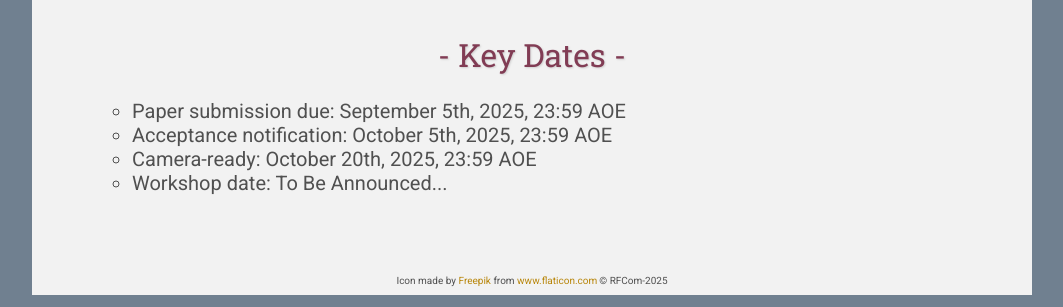
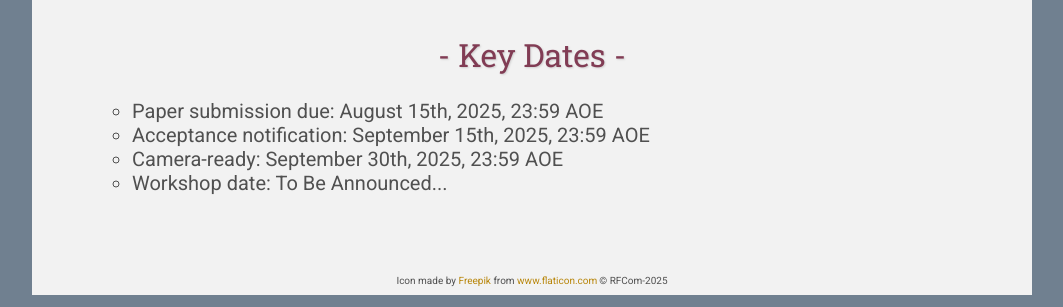
Before and after one commit to xkx-youcha/RFCom2025, a plain HTML site: page dates/index.html in a window 1280 px wide. Shown: the part 801-1108 px from the top of the page, without its empty margins (108-1171 px from the left). Drawn offline with nearby package versions, Linux system fonts and the light colour scheme; some packages are replaced by stand-ins of ours; files that its build step writes are made by us from their sources.

Commit message:
change dates

```diff
--- a/dates/index.html
+++ b/dates/index.html
@@ -63,9 +63,9 @@
       <h2>- Key Dates -</h2>
       <ul class="bigFont">
         <!--        <li>Paper Submission:  September 8, 2024 23:59 AoE </li>-->
-        <li>Paper submission due: September 5th, 2025, 23:59 AOE</li>
-        <li>Acceptance notification: October 5th, 2025, 23:59 AOE</li>
-        <li>Camera-ready: October 20th, 2025, 23:59 AOE</li>
+        <li>Paper submission due: August 15th, 2025, 23:59 AOE</li>
+        <li>Acceptance notification: September 15th, 2025, 23:59 AOE</li>
+        <li>Camera-ready: September 30th, 2025, 23:59 AOE</li>
         <li>Workshop date: To Be Announced...</li>
       </ul>
 
```
